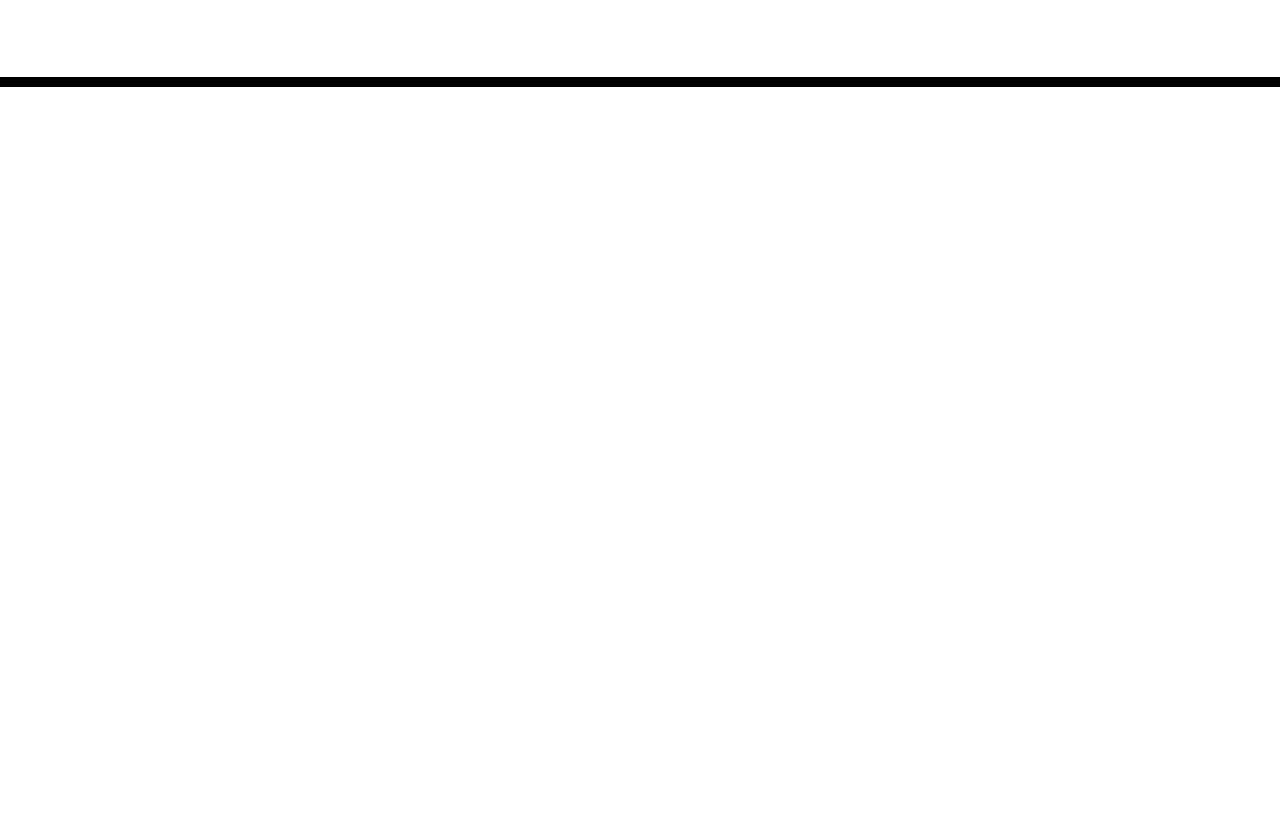
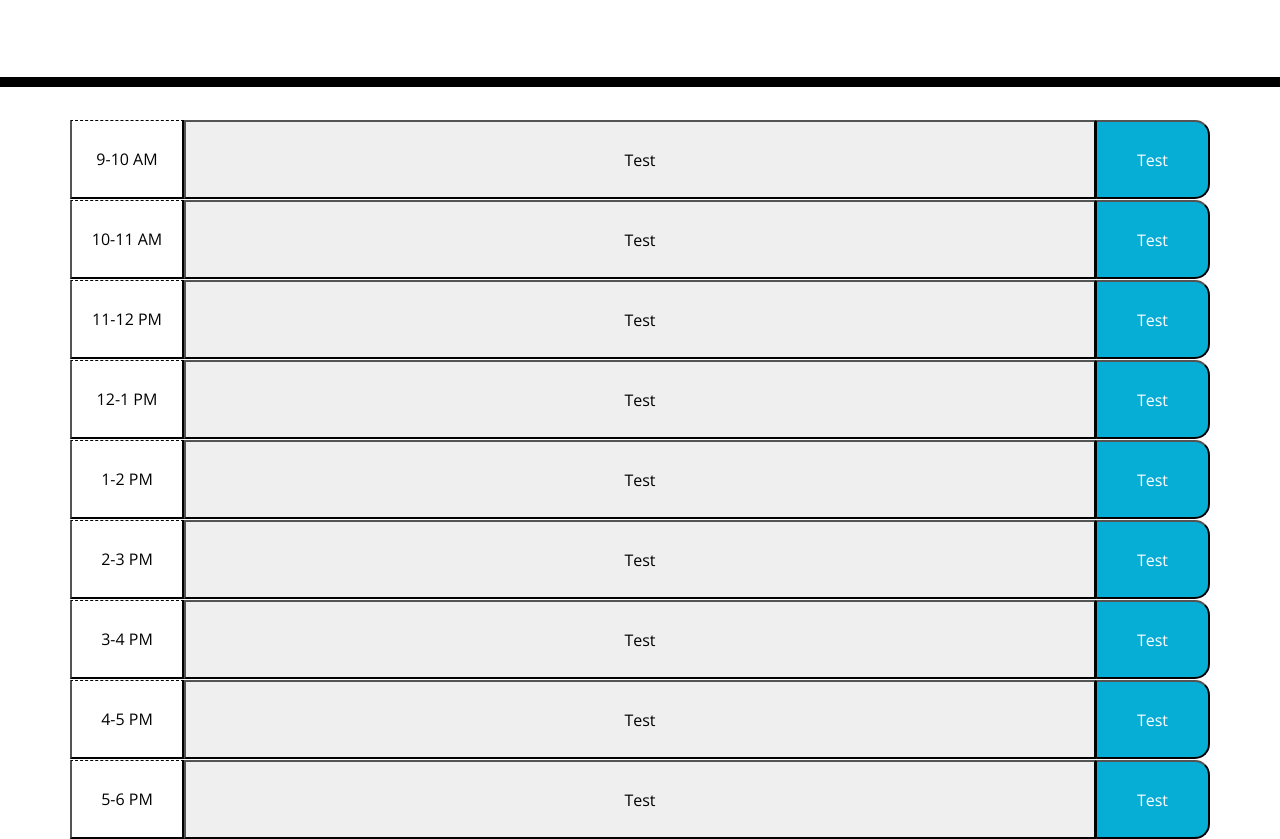
Before and after one commit to skolnikskolnik/imater, a plain HTML site: page index.html in a window 1280 px wide. Shown: the part 181-1020 px from the top of the page. Before the commit the page ends 800 px from the top, so only its background shows below. Drawn offline with nearby package versions, Linux system fonts and the light colour scheme.

Commit message:
added html elements, made variables for date and time

```diff
--- a/index.html
+++ b/index.html
@@ -1,23 +1,14 @@
 <!DOCTYPE html>
 <html lang="en">
+
 <head>
     <meta charset="UTF-8" />
     <meta name="viewport" content="width=device-width, initial-scale=1.0" />
     <meta http-equiv="X-UA-Compatible" content="ie=edge" />
-    <link
-      rel="stylesheet"
-      href="https://stackpath.bootstrapcdn.com/bootstrap/4.3.1/css/bootstrap.min.css"
-    />
-    <link
-      rel="stylesheet"
-      href="https://use.fontawesome.com/releases/v5.8.1/css/all.css"
-      integrity="sha384-50oBUHEmvpQ+1lW4y57PTFmhCaXp0ML5d60M1M7uH2+nqUivzIebhndOJK28anvf"
-      crossorigin="anonymous"
-    />
-    <link
-      href="https://fonts.googleapis.com/css?family=Open+Sans&display=swap"
-      rel="stylesheet"
-    />
+    <link rel="stylesheet" href="https://stackpath.bootstrapcdn.com/bootstrap/4.3.1/css/bootstrap.min.css" />
+    <link rel="stylesheet" href="https://use.fontawesome.com/releases/v5.8.1/css/all.css"
+        integrity="sha384-50oBUHEmvpQ+1lW4y57PTFmhCaXp0ML5d60M1M7uH2+nqUivzIebhndOJK28anvf" crossorigin="anonymous" />
+    <link href="https://fonts.googleapis.com/css?family=Open+Sans&display=swap" rel="stylesheet" />
     <link rel="stylesheet" href="style.css" />
     <title>Work Day Scheduler</title>
 </head>
@@ -30,9 +21,69 @@
     </header>
     <div class="container">
         <!-- Timeblocks go here -->
+        <!--We will have three classes: hour, description, saveBtn-->
+        <!--Each will need to be in its own row-->
+        <!--Using button tags since they are in line-->
+        <div class="row" id="nineam">
+            <button class = "hour">9-10 AM</button>
+            <button class = "description">Test</button>
+            <button class = "saveBtn">Test</button>
+        </div>
+        <div class="row" id="tenam">
+            <button class = "hour">10-11 AM</button>
+            <button class = "description">Test</button>
+            <button class = "saveBtn">Test</button>
+        </div>
+        <div class="row" id="elevenam">
+            <button class = "hour">11-12 PM</button>
+            <button class = "description">Test</button>
+            <button class = "saveBtn">Test</button>
+        </div>
+        <div class="row" id="noon">
+            <button class = "hour">12-1 PM</button>
+            <button class = "description">Test</button>
+            <button class = "saveBtn">Test</button>
+        </div>
+        <div class="row" id="onepm">
+            <button class = "hour">1-2 PM</button>
+            <button class = "description">Test</button>
+            <button class = "saveBtn">Test</button>
+        </div>
+        <div class="row" id="twopm">
+            <button class = "hour">2-3 PM</button>
+            <button class = "description">Test</button>
+            <button class = "saveBtn">Test</button>
+        </div>
+        <div class="row" id="threepm">
+            <button class = "hour">3-4 PM</button>
+            <button class = "description">Test</button>
+            <button class = "saveBtn">Test</button>
+        </div>
+        <div class="row" id="fourpm">
+            <button class = "hour">4-5 PM</button>
+            <button class = "description">Test</button>
+            <button class = "saveBtn">Test</button>
+        </div>
+        <div class="row" id="fivepm">
+            <button class = "hour">5-6 PM</button>
+            <button class = "description">Test</button>
+            <button class = "saveBtn">Test</button>
+        </div>
     </div>
 
     <script src="https://code.jquery.com/jquery-3.4.1.min.js"></script>
     <script src="https://cdnjs.cloudflare.com/ajax/libs/moment.js/2.24.0/moment.min.js"></script>
+
+    <script type="text/javascript">
+        $(document).ready(function () {
+            var date = new Date();
+            var dateOfMonth = date.getDate();
+            //Stores the month as a number (subtract one since it starts at zero)
+            var month = date.getMonth();
+            var hourOfDay = date.getHours();
+
+        });
+    </script>
 </body>
+
 </html>
--- a/style.css
+++ b/style.css
@@ -23,6 +23,7 @@ body {
 
   .description{
     white-space: pre-wrap;
+    width: 80%;
   }
 
   .time-block{
@@ -40,6 +41,7 @@ body {
     background-color: #ffffff;
     color: #000000;
     border-top: 1px dashed #000000;
+    width: 10%;
   }
 
   .past {
@@ -63,6 +65,7 @@ body {
     border-bottom-right-radius: 15px;
     background-color: #06AED5;
     color: white;
+    width: 10%;
   }
 
   .saveBtn i:hover {
```
Lines whose indentation alone changed are shown as unchanged.
